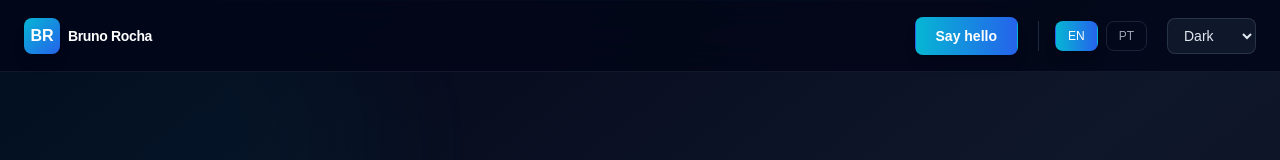
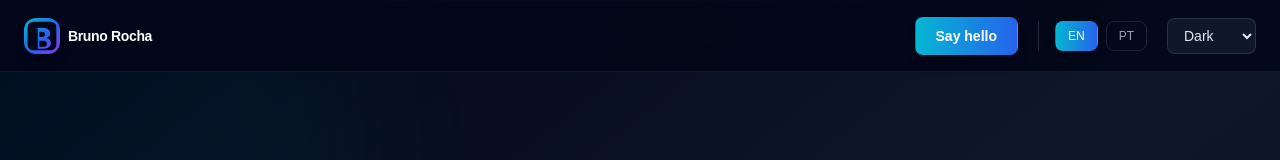
Before and after one commit to brunon80/brunorrl, a React (Vite) app: page / in a window 1280 px wide. Shown: the top 160 px of the page. Built offline with nearby package versions, Linux system fonts and the light colour scheme.

Commit message:
logo added

```diff
--- a/index.html
+++ b/index.html
@@ -2,7 +2,7 @@
 <html lang="en">
   <head>
     <meta charset="utf-8" />
-    <link rel="icon" href="/favicon.png" />
+    <link rel="icon" type="image/svg+xml" href="/br-mark.svg" />
     <meta name="viewport" content="width=device-width, initial-scale=1" />
     <!-- Chrome, Firefox OS and Opera -->
     <meta name="theme-color" content="#00bdc5">
--- a/public/index.html
+++ b/public/index.html
@@ -2,7 +2,7 @@
 <html lang="en">
   <head>
     <meta charset="utf-8" />
-    <link rel="icon" href="/favicon.png" />
+    <link rel="icon" type="image/svg+xml" href="/br-mark.svg" />
     <meta name="viewport" content="width=device-width, initial-scale=1" />
     <!-- Chrome, Firefox OS and Opera -->
     <meta name="theme-color" content="#00bdc5">
--- a/src/components/Header/index.tsx
+++ b/src/components/Header/index.tsx
@@ -107,9 +107,11 @@ const Header: React.FC = () => {
             <nav className="mx-auto flex w-full max-w-7xl items-center justify-between px-4 py-3 sm:px-6 sm:py-4">
                 {/* Logo - Esquerda */}
                 <Link to="/" className="flex items-center space-x-2 group" aria-label="Home">
-                    <div className="w-9 h-9 rounded-lg bg-gradient-to-br from-cyan-500 to-blue-600 flex items-center justify-center shadow-lg group-hover:shadow-cyan-500/25 transition-all duration-300 group-hover:-translate-y-1">
-                        <span className="text-base font-bold text-white">BR</span>
-                    </div>
+                    <img
+                        src="/br-mark.svg"
+                        alt=""
+                        className="h-9 w-9 rounded-xl shadow-lg transition-all duration-300 group-hover:-translate-y-1 group-hover:shadow-cyan-500/25"
+                    />
                     <span className="hidden md:inline-block text-white font-semibold text-sm tracking-tight group-hover:text-cyan-400 transition-colors duration-200">
                         {t('header.brand')}
                     </span>
```
Also changed, not shown: public/br-mark.svg (added), public/manifest.json.
